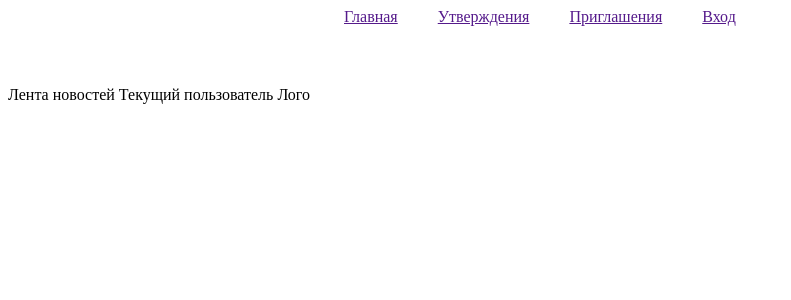
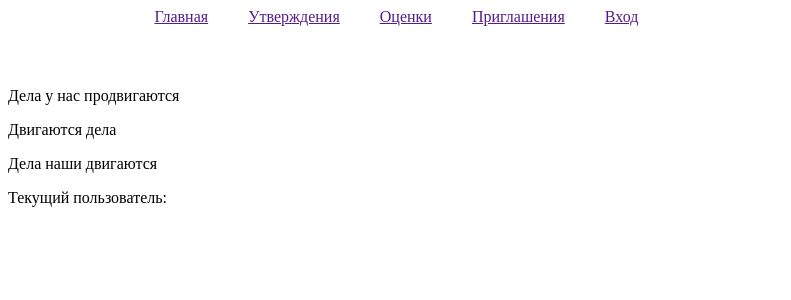
Before and after one commit to Egor3f/mind_distiller, a PHP site: template views/main.html.php in a window 1280 px wide. Shown: the top 300 px of the page, without its empty margins (0-791 px from the left). Run offline with PHP 8.4, Linux system fonts and the light colour scheme; the template is opened without the code that fills it, so the values that code supplies are empty.

Commit message:
Добавлен просмотр оценок от текущего пользователя

```diff
--- /dev/null
+++ b/views/add_assessment.html.php
@@ -0,0 +1,3 @@
+<form method="post">
+
+</form>
--- a/views/css/style.css
+++ b/views/css/style.css
@@ -2,8 +2,8 @@
 		list-style: none;
 		padding: 0;
 		margin: 0 auto;
-		width: 50%;
-		height: 10%;
+		width: 80%;
+		height: 8%;
 		overflow: hidden;
 		position: relative;
 	}
@@ -19,15 +19,15 @@
 	}
 	#main-menu a:hover{
 		color: #000;
-		background: #dddddd;
+		background: #DDDDFF;
 
 	}
 
 	.news{
 		float: left;
-		width: 30%;
+		width: 50%;
 		height: 50%;
-		background: gray;
+		background: #DDDDFF;
 		color: #000;
 	}
 	.login{
--- a/views/layouts/default.html.php
+++ b/views/layouts/default.html.php
@@ -21,6 +21,7 @@
 	<ul id="main-menu">
             <li><a href="<?=url_for('')?>">Главная</a></li>
             <li><a href="<?=url_for('assertions')?>">Утверждения</a></li>
+            <li><a href="<?=url_for('assessments')?>">Оценки</a></li>
             <li><a href="<?=url_for('invitations')?>">Приглашения</a></li>
             <?if($user):?>
                 <li><a href="<?=url_for('logout')?>">Выход</a></li>
--- a/views/main.html.php
+++ b/views/main.html.php
@@ -1,15 +1,12 @@
 <?php content_for('news'); ?>
-Лента новостей
+<p>Дела у нас продвигаются</p>
+<p>Двигаются дела</p>
+<p>Дела наши двигаются</p>
 <?php end_content_for(); ?>
 
 <?php content_for('login'); ?>
-Текущий пользователь
+Текущий пользователь: <?=($user=User::getInstance() ? $user->username : 'вход не произведён')?>
 <?php end_content_for(); ?>
 
 <?php content_for('logo'); ?>
-Лого
 <?php end_content_for(); ?>
-
-<?php content_for('navigation'); ?>
-<script src="views/js/loadmenu.js"></script>
-<?php end_content_for(); ?>
```
Also changed, not shown: index.php (+21 -4 lines), models/worker.php (+8 -2 lines), views/assessments.html.php (added, +9 -0 lines).
